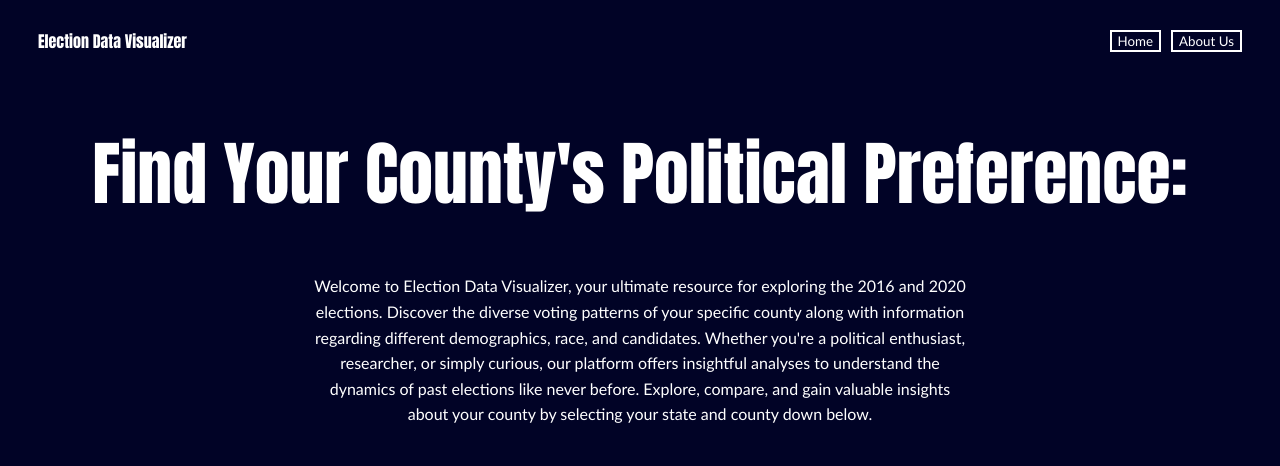
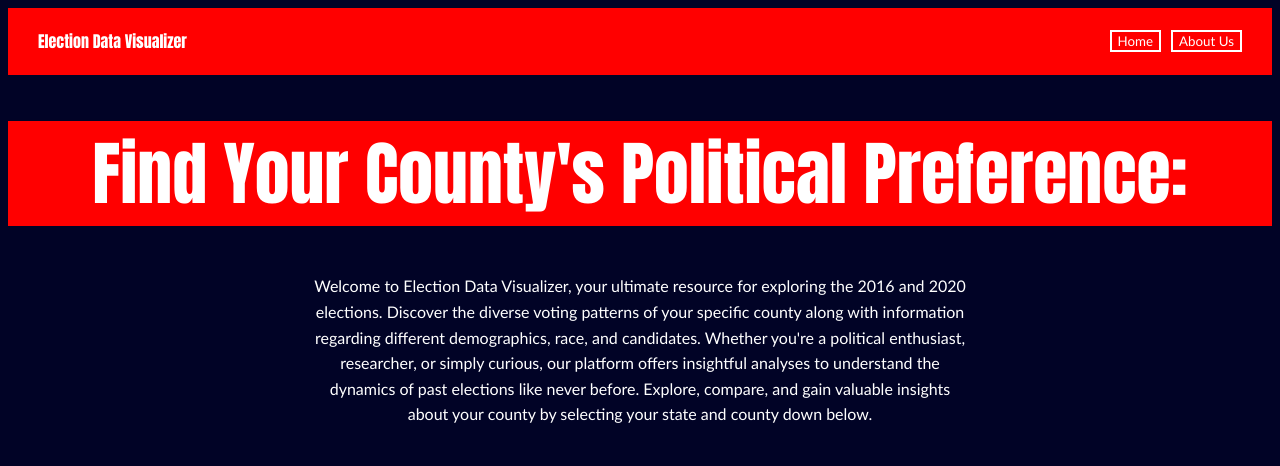
Before and after one commit to stellathompson/fighting-fish, a Flask app: page / in a window 1280 px wide. Shown: the top 466 px of the page. Run offline with Flask 3, Linux system fonts and the light colour scheme; some libraries are stand-ins or nearby versions.

Commit message:
Minor changes in align

```diff
--- a/Election Website/static/homepage.css
+++ b/Election Website/static/homepage.css
@@ -20,6 +20,7 @@
   display: flex;
   justify-content: space-between;
   align-items: center;
+  background-color: red;
 }
 
 .ButtonsContainer{
@@ -35,7 +36,8 @@
 }
 
 .Header{
-  color: white;
+  color: white; /* Keeps text color white */
+  background-color: red; /* Sets background color to red */
   font-family: Impact, fantasy;
   font-size: 70px;
   text-align: center;
```
